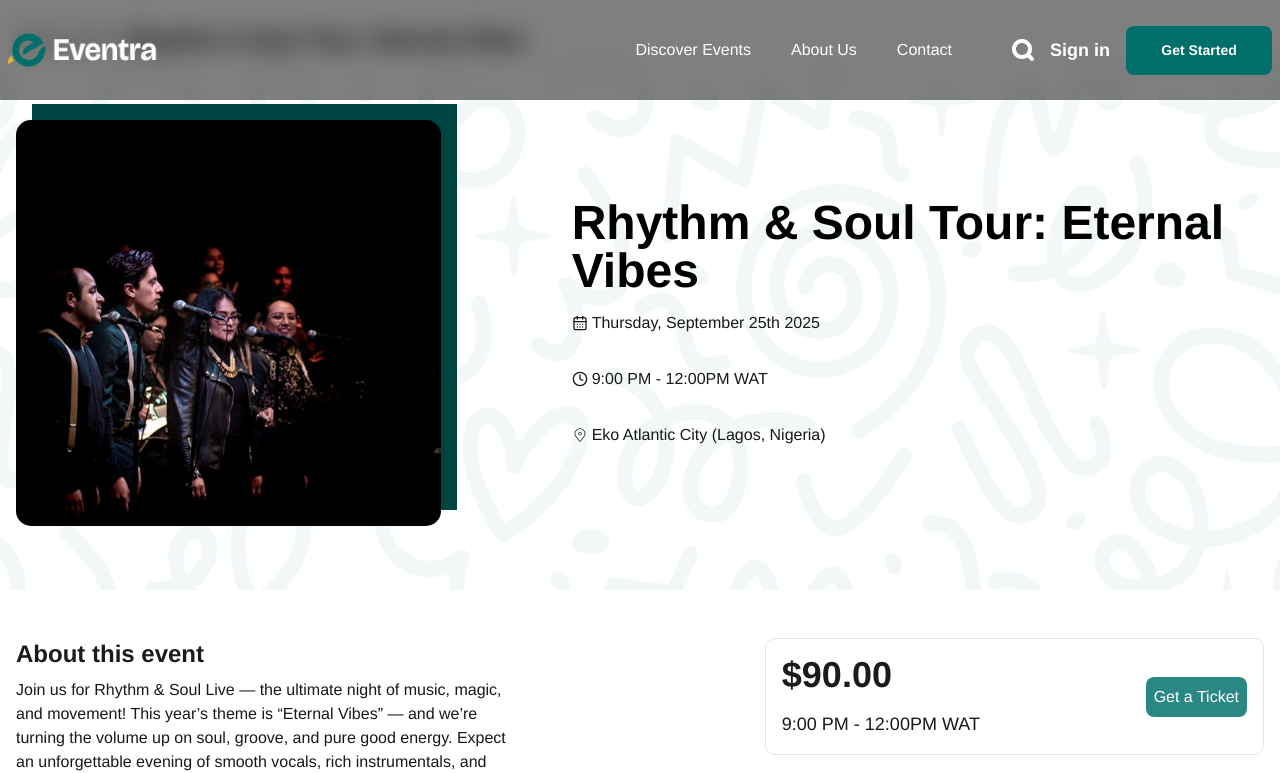
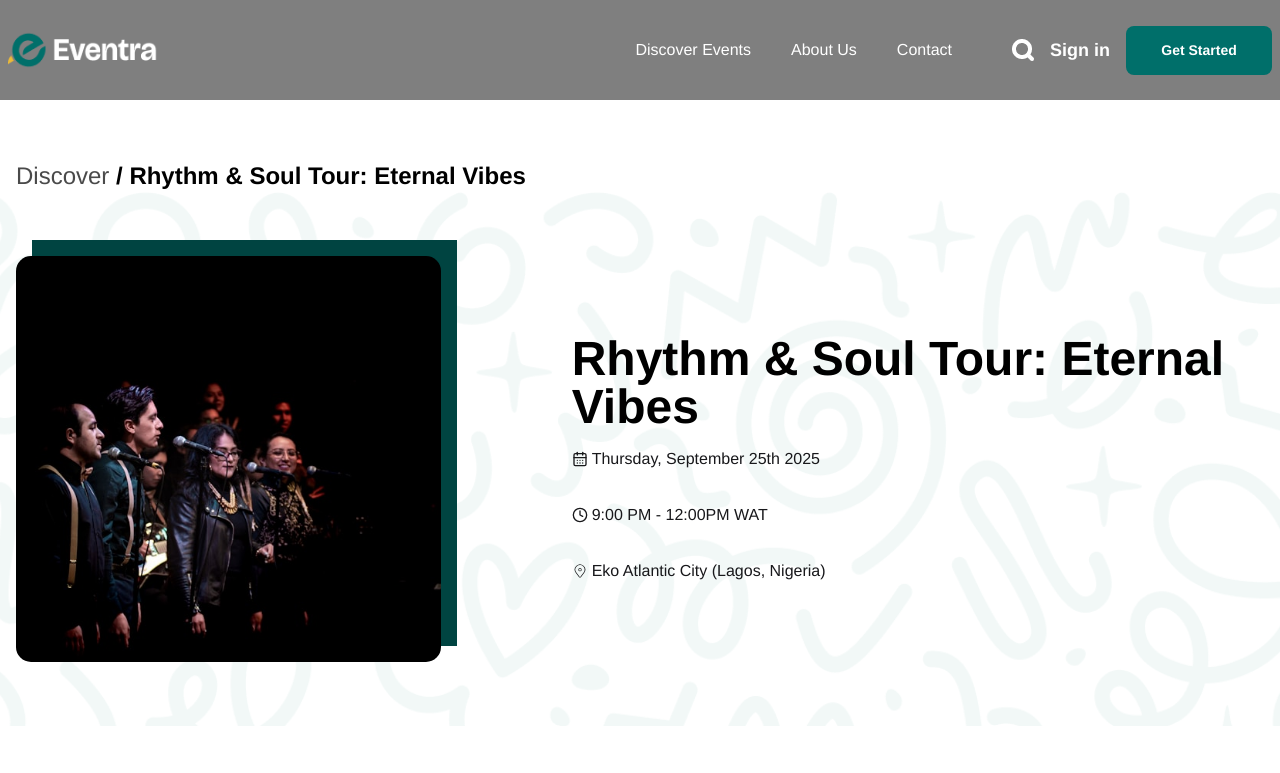
Before and after one commit to Tobak95/Event-Frontend, a React (Vite) app: page /eventDetails in a window 1280 px wide. Shown: the top 773 px of the page. Built offline with nearby package versions, Linux system fonts and the light colour scheme.

Commit message:
Ref:added margin top to evntdetails

```diff
--- a/src/Pages/Discover.jsx
+++ b/src/Pages/Discover.jsx
@@ -190,7 +190,7 @@ function Discover() {
         }
       />
       <div className="max-w-[1440px] mx-auto py-8 flex-col flex gap-4">
-        <div className="w-full lg:w-[80%] mx-auto flex flex-col  lg:flex-row lg:justify-between gap-4 px-4 ">
+        <div className="container mx-auto flex flex-col  lg:flex-row lg:justify-between gap-4 px-4 ">
           <div className="flex gap-2">
             <Link to={"/mdal1"}>
               <p className="bg-[#000000] p-2 lg:py-3 lg:px-4 rounded-lg text-white flex items-center gap-1 text-[12px] ">
@@ -243,7 +243,6 @@ function Discover() {
           </div>
         </div>
       </div>
-
     </>
   );
 }
--- a/src/Pages/EventDetails.jsx
+++ b/src/Pages/EventDetails.jsx
@@ -6,7 +6,7 @@ import NavBar from "../component/layout/NavBar";
 
 const HeaderText = ({ title }) => {
   return (
-    <div className="flex flex-col gap-2 flex-wrap lg:items-center lg:flex-row container mx-auto px-4 mt-6">
+    <div className="flex flex-col gap-2 flex-wrap lg:items-center lg:flex-row container mx-auto px-4 mt-40">
       <p className="text-[#4A4A4A] lg:text-2xl text-base">
         Discover{" "}
         <span className="text-black text-base lg:text-2xl lg:font-bold">
--- a/src/component/ContactInput.jsx
+++ b/src/component/ContactInput.jsx
@@ -1,4 +1,4 @@
-function ContactInput({ label, type, name, placeHolder }) {
+function ContactInput({ label, type, name, placeHolder, value }) {
   return (
     <div className="flex gap-2 flex-col w-full ">
       <label
@@ -8,6 +8,7 @@ function ContactInput({ label, type, name, placeHolder }) {
         {name}
       </label>
       <input
+        value={value}
         type={type}
         id={label}
         placeholder={placeHolder}
```
